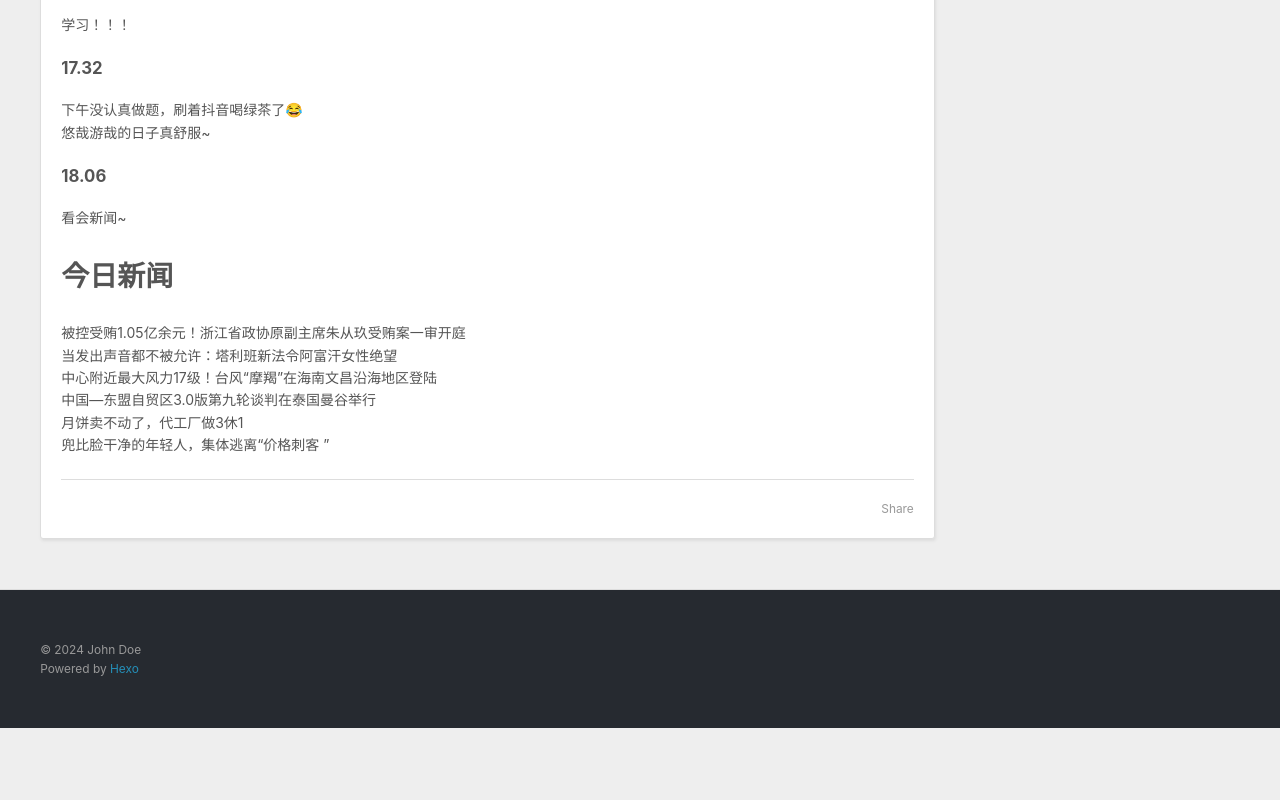
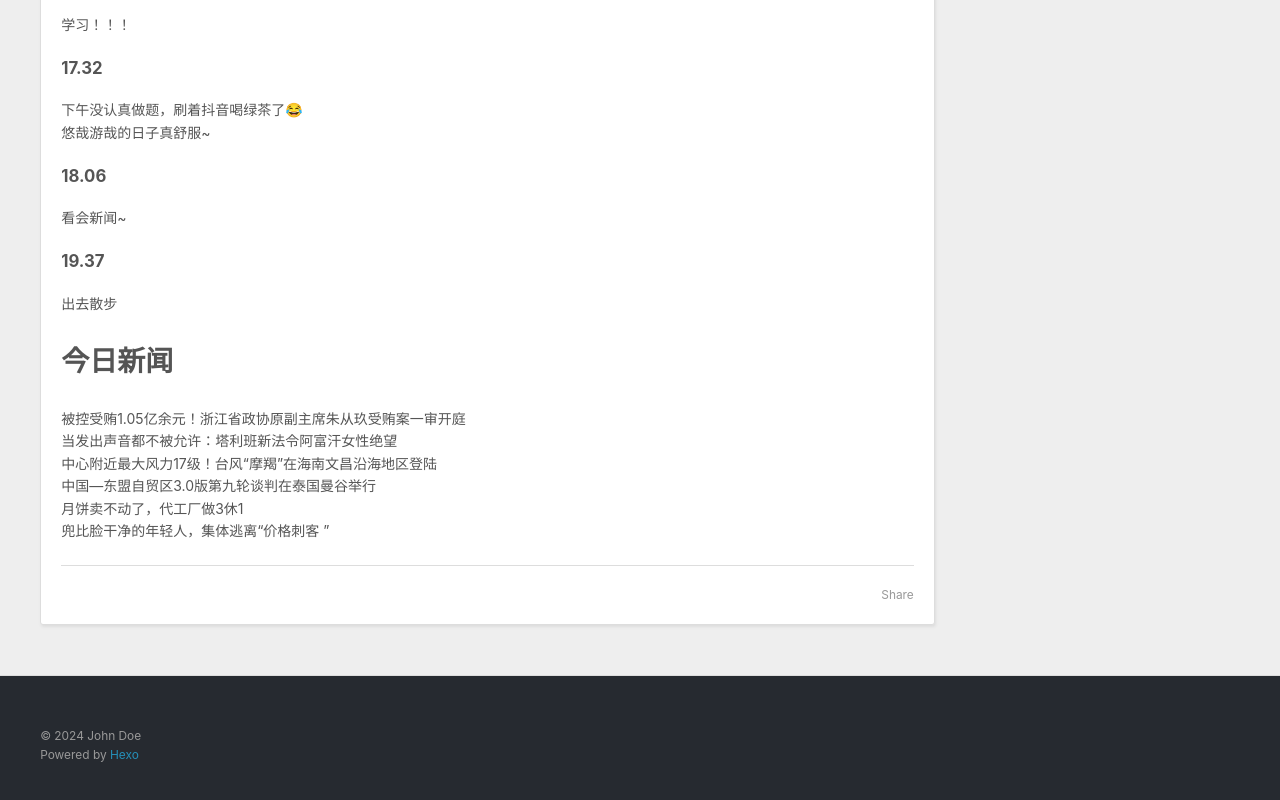
Before and after one commit to kjlkj7/kjlkj7.github.io, a plain HTML site: page index.html in a window 1280 px wide. Shown: the part 1987-2787 px from the top of the page. Before the commit the page ends 2715 px from the top, so only its background shows below. Drawn offline with Linux system fonts and the light colour scheme.

Commit message:
Site updated: 2024-09-06 19:38:07

```diff
--- a/index.html
+++ b/index.html
@@ -99,6 +99,7 @@
 <h4 id="15-32"><a href="#15-32" class="headerlink" title="15.32"></a>15.32</h4><p>学习！！！  </p>
 <h4 id="17-32"><a href="#17-32" class="headerlink" title="17.32"></a>17.32</h4><p>下午没认真做题，刷着抖音喝绿茶了😂<br>悠哉游哉的日子真舒服~  </p>
 <h4 id="18-06"><a href="#18-06" class="headerlink" title="18.06"></a>18.06</h4><p>看会新闻~</p>
+<h4 id="19-37"><a href="#19-37" class="headerlink" title="19.37"></a>19.37</h4><p>出去散步</p>
 <h1 id="今日新闻"><a href="#今日新闻" class="headerlink" title="今日新闻"></a>今日新闻</h1><p>被控受贿1.05亿余元！浙江省政协原副主席朱从玖受贿案一审开庭<br>当发出声音都不被允许：塔利班新法令阿富汗女性绝望<br>中心附近最大风力17级！台风“摩羯”在海南文昌沿海地区登陆<br>中国—东盟自贸区3.0版第九轮谈判在泰国曼谷举行<br>月饼卖不动了，代工厂做3休1<br>兜比脸干净的年轻人，集体逃离“价格刺客 ”</p>
 
 
```
Also changed, not shown: 2024/09/06/9-6/index.html (+2 -1 lines).
